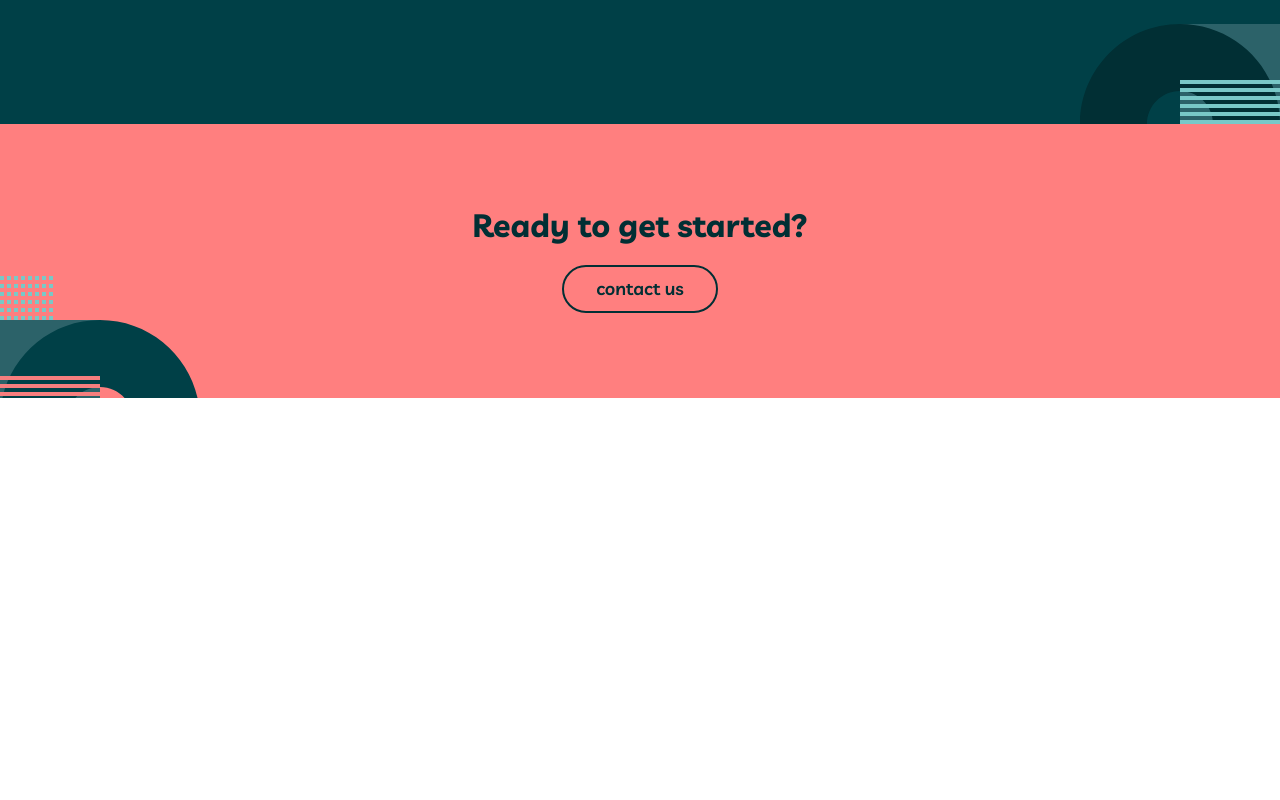
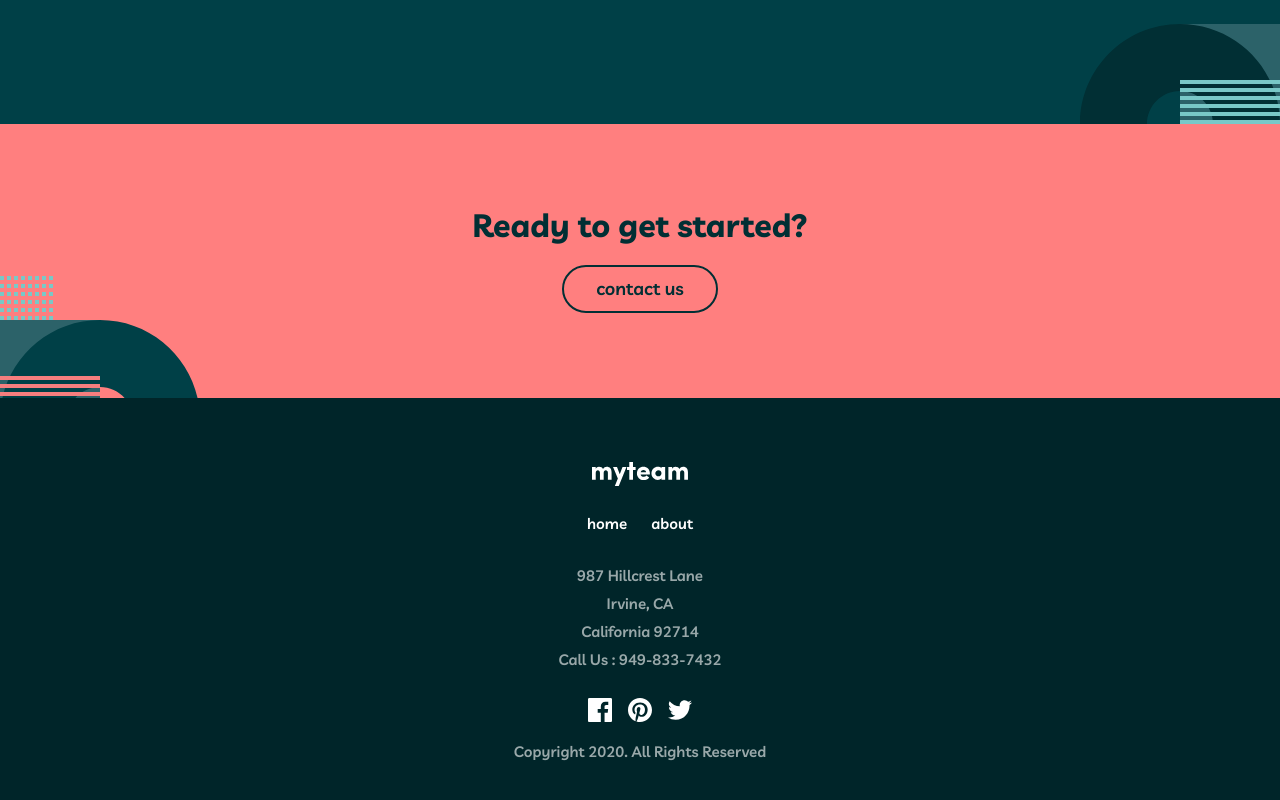
Before and after one commit to g-akca/myteam, a React (Vite) app: page / in a window 1280 px wide. Shown: the part 2326-3126 px from the top of the page. Before the commit the page ends 2724 px from the top, so only its background shows below. Built offline with nearby package versions, Linux system fonts and the light colour scheme.

Commit message:
Implement Footer component with layout, contact information, and social media links

```diff
--- a/src/components/Footer.tsx
+++ b/src/components/Footer.tsx
@@ -1,7 +1,43 @@
+import logo from "/assets/logo.svg";
+import facebookIcon from "/assets/icon-facebook.svg";
+import pinterestIcon from "/assets/icon-pinterest.svg";
+import twitterIcon from "/assets/icon-twitter.svg";
+
 function Footer() {
   return (
-    <>
-    </>
+    <footer className="grow bg-teal-950 py-16 px-6 flex flex-col gap-6 items-center text-center font-semibold">
+      <div className="flex flex-col gap-6 items-center">
+        <img src={logo} alt="" className="h-6" />
+
+        <div className="flex gap-6 items-center lowercase">
+          <a href="">Home</a>
+
+          <a href="">About</a>
+        </div>
+      </div>
+
+      <p className="opacity-60">
+        987  Hillcrest Lane<br />Irvine, CA<br />California 92714<br />Call Us : 949-833-7432
+      </p>
+
+      <div className="flex flex-col gap-4 items-center">
+        <div className="grid grid-cols-[repeat(3,24px)] gap-4 items-center">
+          <a href="https://www.facebook.com/" target="_blank" rel="noreferrer" aria-label="Facebook">
+            <img src={facebookIcon} alt="" />
+          </a>
+
+          <a href="https://www.pinterest.com/" target="_blank" rel="noreferrer" aria-label="Pinterest">
+            <img src={pinterestIcon} alt="" />
+          </a>
+
+          <a href="https://x.com/" target="_blank" rel="noreferrer" aria-label="X">
+            <img src={twitterIcon} alt="" />
+          </a>
+        </div>
+
+        <p className="opacity-60">Copyright 2020. All Rights Reserved</p>
+      </div>
+    </footer>
   )
 }
 
```
